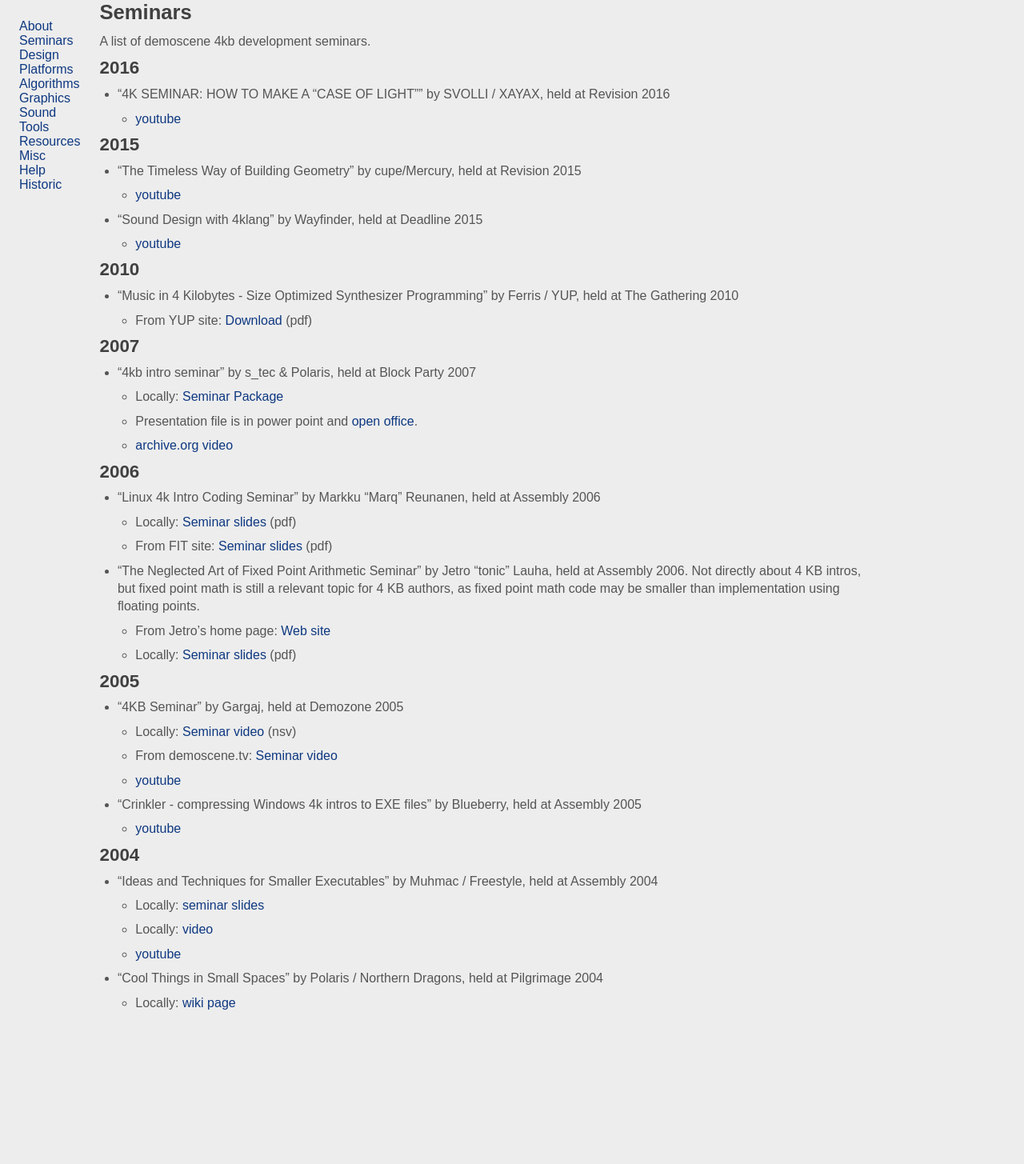
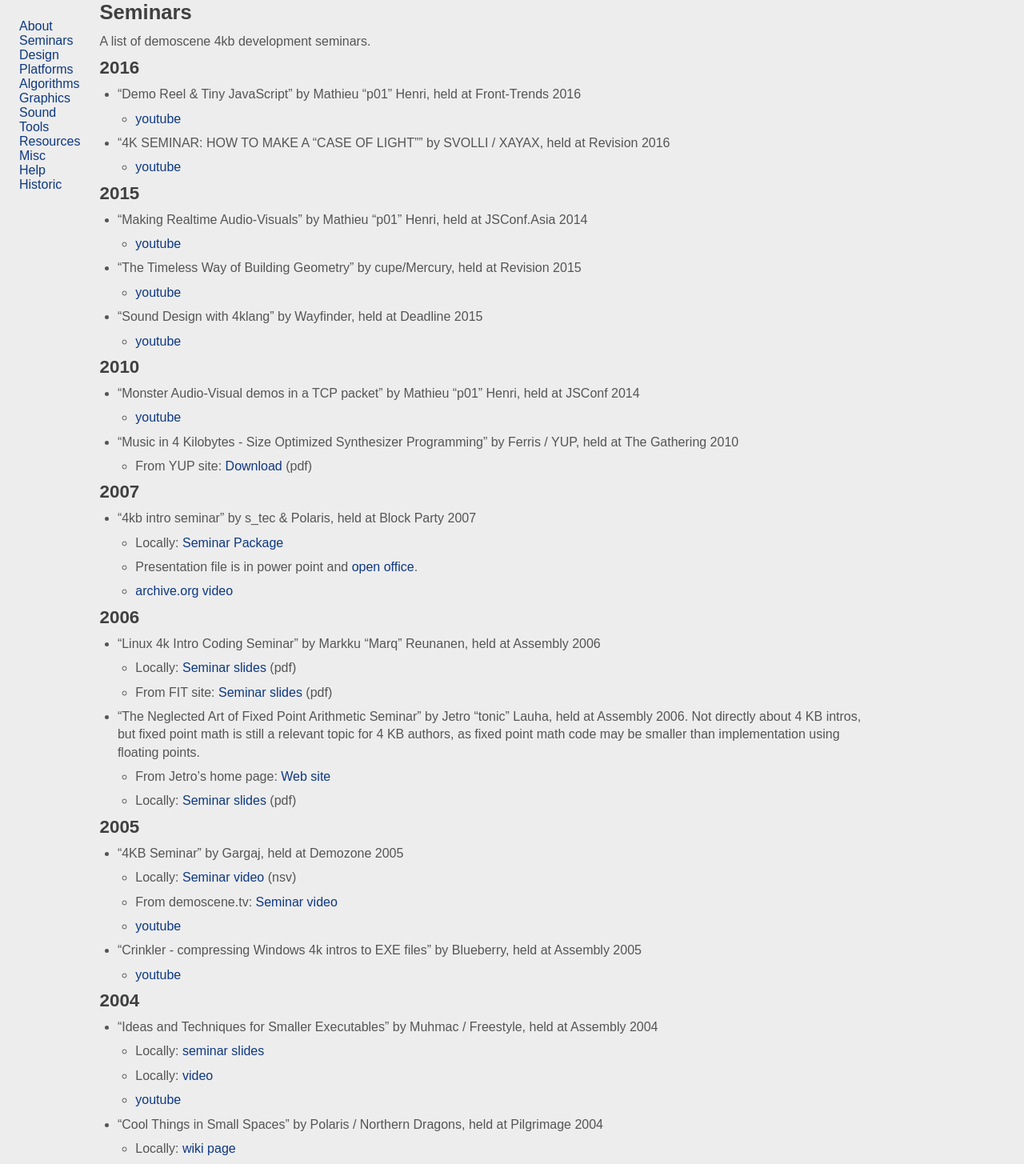
Before and after one commit to in4k/in4k.github.io, a Jekyll site: the page built from wiki/seminars.markdown, in a window 1280 px wide. Shown: the whole page at 80% size. Built offline with Jekyll 4.4.1, drawn with Linux system fonts in a browser that asks for light colours; some web fonts are replaced; before the commit the page ends 1273 px from its top, so only the background shows below that.

Commit message:
Update seminars.markdown

```diff
--- a/wiki/seminars.markdown
+++ b/wiki/seminars.markdown
@@ -6,16 +6,22 @@ layout: "wiki-page"
 A list of demoscene 4kb development seminars.
 
 ## 2016
+* "Demo Reel & Tiny JavaScript" by Mathieu "p01" Henri, held at Front-Trends 2016
+    * [youtube](https://www.youtube.com/watch?v=h4MS5zU_C0c&feature=youtu.be&list=PLBevk0eXLOGdZ4yHChA-JW69DCBe7uGkJ)
 * "4K SEMINAR: HOW TO MAKE A "CASE OF LIGHT"" by SVOLLI / XAYAX, held at Revision 2016
     * [youtube](https://www.youtube.com/watch?v=Jj54mV9T8YU&index=3&list=PLNqQO7lFY6dmH5kMSWtuRP6ZhBiQdQIU1)
 
 ## 2015
+* "Making Realtime Audio-Visuals" by Mathieu "p01" Henri, held at JSConf.Asia 2014
+    * [youtube](https://www.youtube.com/watch?v=16oLi1kvLHs)
 * "The Timeless Way of Building Geometry" by cupe/Mercury, held at Revision 2015
     * [youtube](https://www.youtube.com/watch?v=T-9R0zAwL7s&index=8&list=PLNqQO7lFY6dlPOg7cA1SczEU0Y7UW6iMW)
 * "Sound Design with 4klang" by Wayfinder, held at Deadline 2015
     * [youtube](https://www.youtube.com/watch?v=wP__g_9FT4M)
 
 ## 2010
+* "Monster Audio-Visual demos in a TCP packet" by Mathieu "p01" Henri, held at JSConf 2014
+    * [youtube](https://www.youtube.com/watch?v=8aYVH2j0kAU)
 * "Music in 4 Kilobytes - Size Optimized Synthesizer Programming" by Ferris / YUP, held at The Gathering 2010
     * From YUP site: [Download](ftp://ftp.untergrund.net/users/thygrion/sosp.zip) (pdf)
 
```
